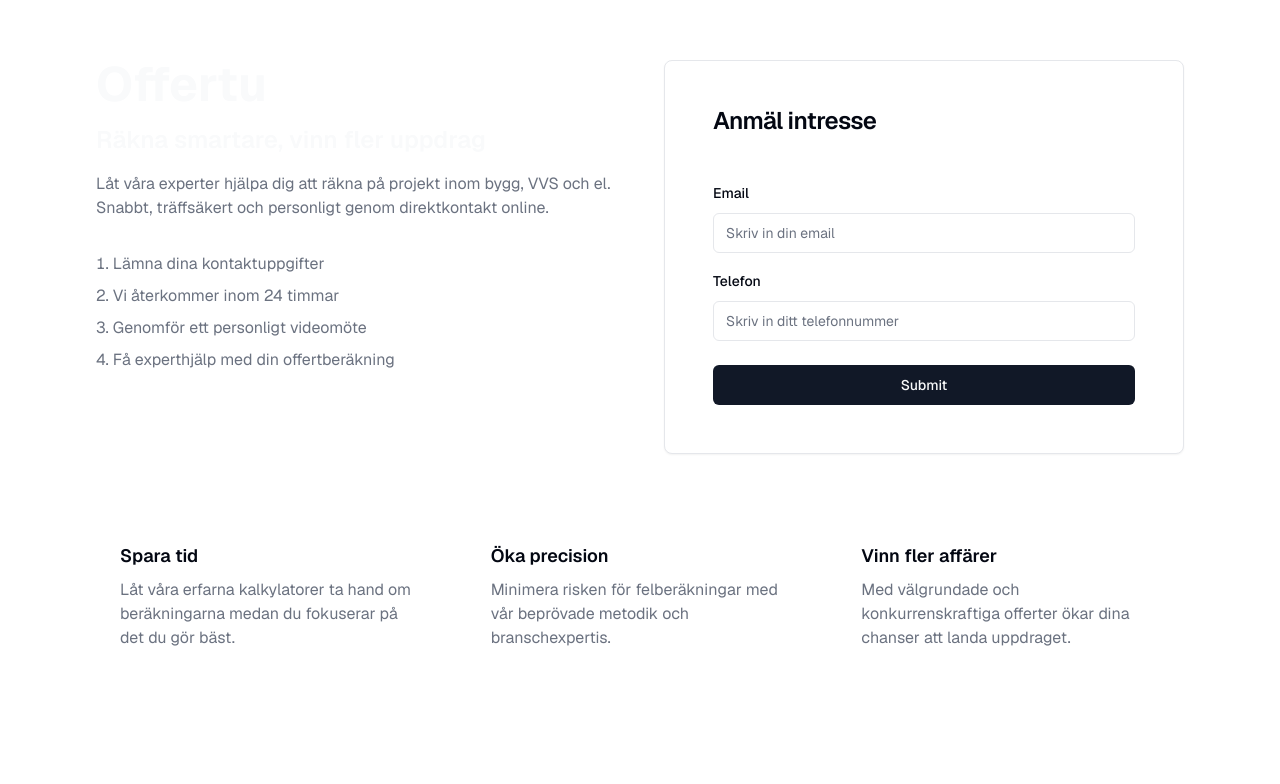
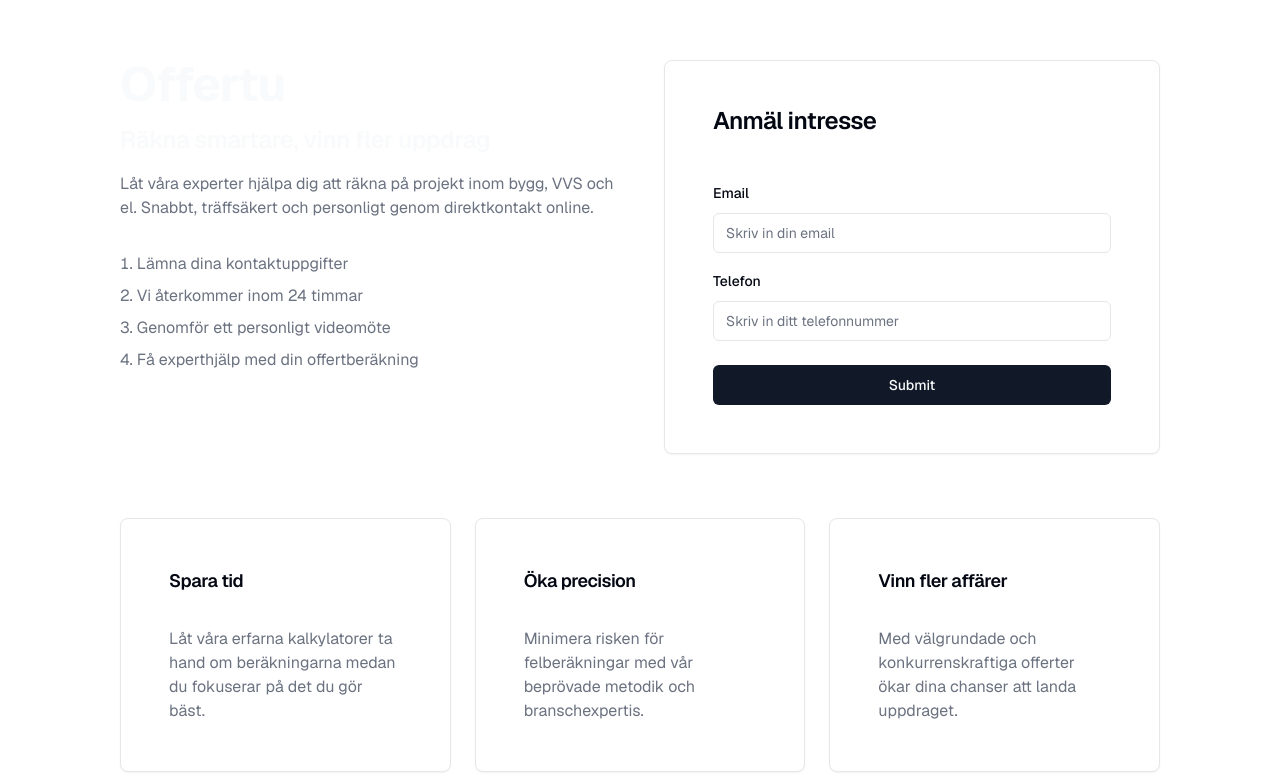
Before and after one commit to jhn322/offertu, a Next.js app: page / in a window 1280 px wide. Shown: the part 168-952 px from the top of the page. Built offline with nearby package versions, Linux system fonts and the light colour scheme.

Commit message:
shadcn components

```diff
--- a/src/components/Header.tsx
+++ b/src/components/Header.tsx
@@ -1,25 +1,19 @@
 import LeadSubmissionForm from "./LeadSubmissionForm";
-import {
-  Card,
-  CardContent,
-  CardHeader,
-  CardTitle,
-  CardFooter,
-} from "@/components/ui/card";
+import { Card, CardContent, CardHeader, CardTitle } from "@/components/ui/card";
 
 export default function Header() {
   return (
-    <header className="bg-background py-12 px-4 md:py-16">
-      <div className="max-w-6xl mx-auto">
+    <CardHeader className="bg-background py-12 px-4 md:py-16">
+      <CardContent className="max-w-6xl mx-auto">
         <div className="grid lg:grid-cols-2 gap-12 items-start">
           <div className="space-y-8">
             <div className="space-y-4">
-              <h1 className="text-4xl md:text-5xl font-bold text-primary-foreground">
+              <CardTitle className="text-4xl md:text-5xl font-bold text-primary-foreground">
                 Offertu
-              </h1>
-              <h2 className="text-xl md:text-2xl font-semibold text-primary-foreground">
+              </CardTitle>
+              <CardTitle className="text-xl md:text-2xl font-semibold text-primary-foreground">
                 Räkna smartare, vinn fler uppdrag
-              </h2>
+              </CardTitle>
               <p className="text-muted-foreground max-w-xl">
                 Låt våra experter hjälpa dig att räkna på projekt inom bygg, VVS
                 och el. Snabbt, träffsäkert och personligt genom direktkontakt
@@ -41,29 +35,47 @@ export default function Header() {
         </div>
 
         <div className="grid md:grid-cols-3 gap-6 mt-16">
-          <div className="bg-card p-6 rounded-lg">
-            <h3 className="font-semibold text-lg mb-2">Spara tid</h3>
+          <Card className="bg-card p-6 rounded-lg">
+            <CardHeader>
+              <CardTitle className="font-semibold text-lg mb-2">
+                Spara tid
+              </CardTitle>
+            </CardHeader>
+            <CardContent>
               <p className="text-muted-foreground">
                 Låt våra erfarna kalkylatorer ta hand om beräkningarna medan du
                 fokuserar på det du gör bäst.
               </p>
-          </div>
-          <div className="bg-card p-6 rounded-lg">
-            <h3 className="font-semibold text-lg mb-2">Öka precision</h3>
+            </CardContent>
+          </Card>
+          <Card className="bg-card p-6 rounded-lg">
+            <CardHeader>
+              <CardTitle className="font-semibold text-lg mb-2">
+                Öka precision
+              </CardTitle>
+            </CardHeader>
+            <CardContent>
               <p className="text-muted-foreground">
                 Minimera risken för felberäkningar med vår beprövade metodik och
                 branschexpertis.
               </p>
+            </CardContent>
+          </Card>
+          <Card className="bg-card p-6 rounded-lg">
+            <CardHeader>
+              <CardTitle className="font-semibold text-lg mb-2">
+                Vinn fler affärer
+              </CardTitle>
+            </CardHeader>
+            <CardContent>
+              <p className="text-muted-foreground">
+                Med välgrundade och konkurrenskraftiga offerter ökar dina
+                chanser att landa uppdraget.
+              </p>
+            </CardContent>
+          </Card>
         </div>
-          <div className="bg-card p-6 rounded-lg">
-            <h3 className="font-semibold text-lg mb-2">Vinn fler affärer</h3>
-            <p className="text-muted-foreground">
-              Med välgrundade och konkurrenskraftiga offerter ökar dina chanser
-              att landa uppdraget.
-            </p>
-          </div>
-        </div>
-      </div>
-    </header>
+      </CardContent>
+    </CardHeader>
   );
 }
```
Lines whose indentation alone changed are shown as unchanged.
